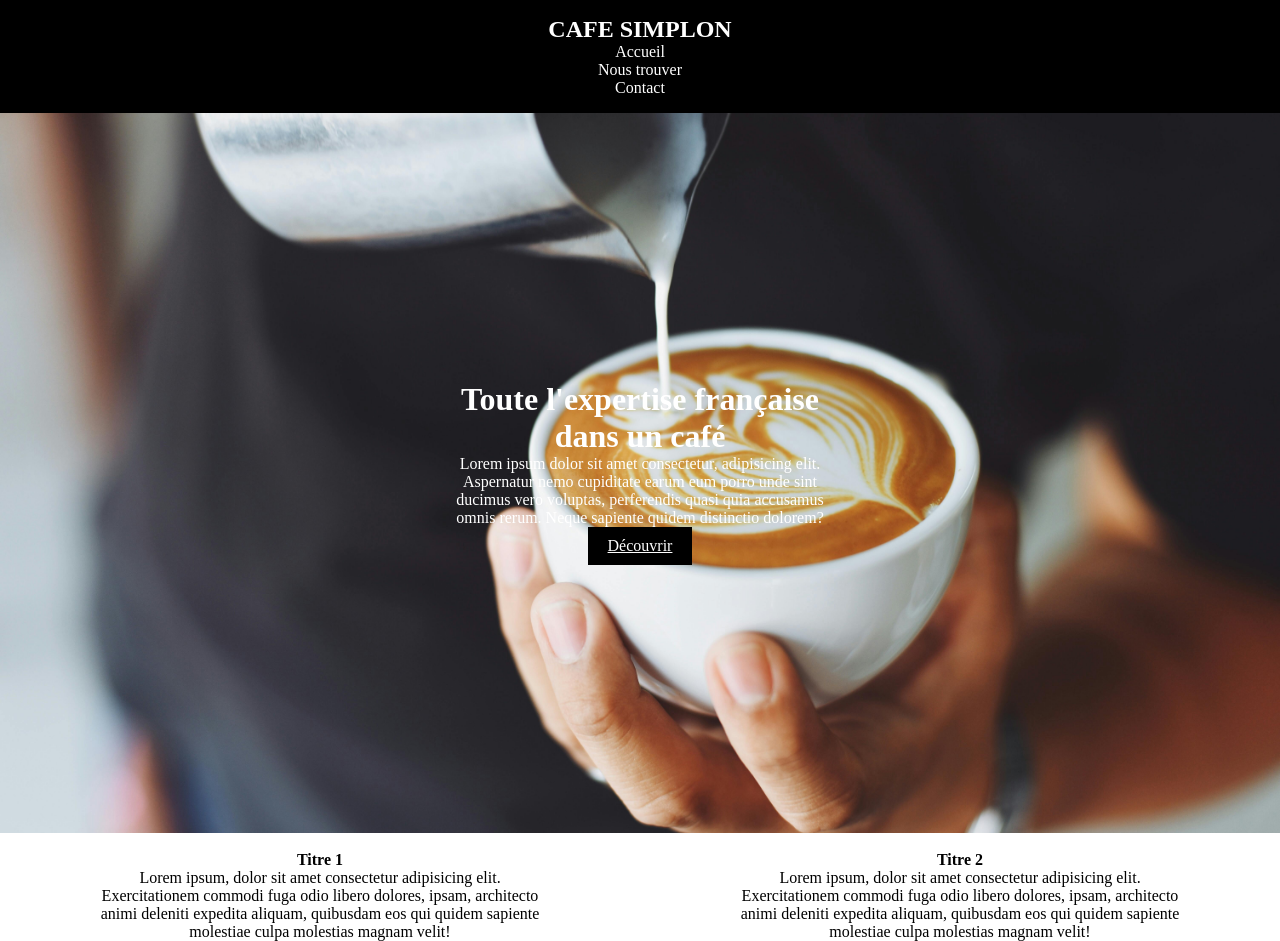
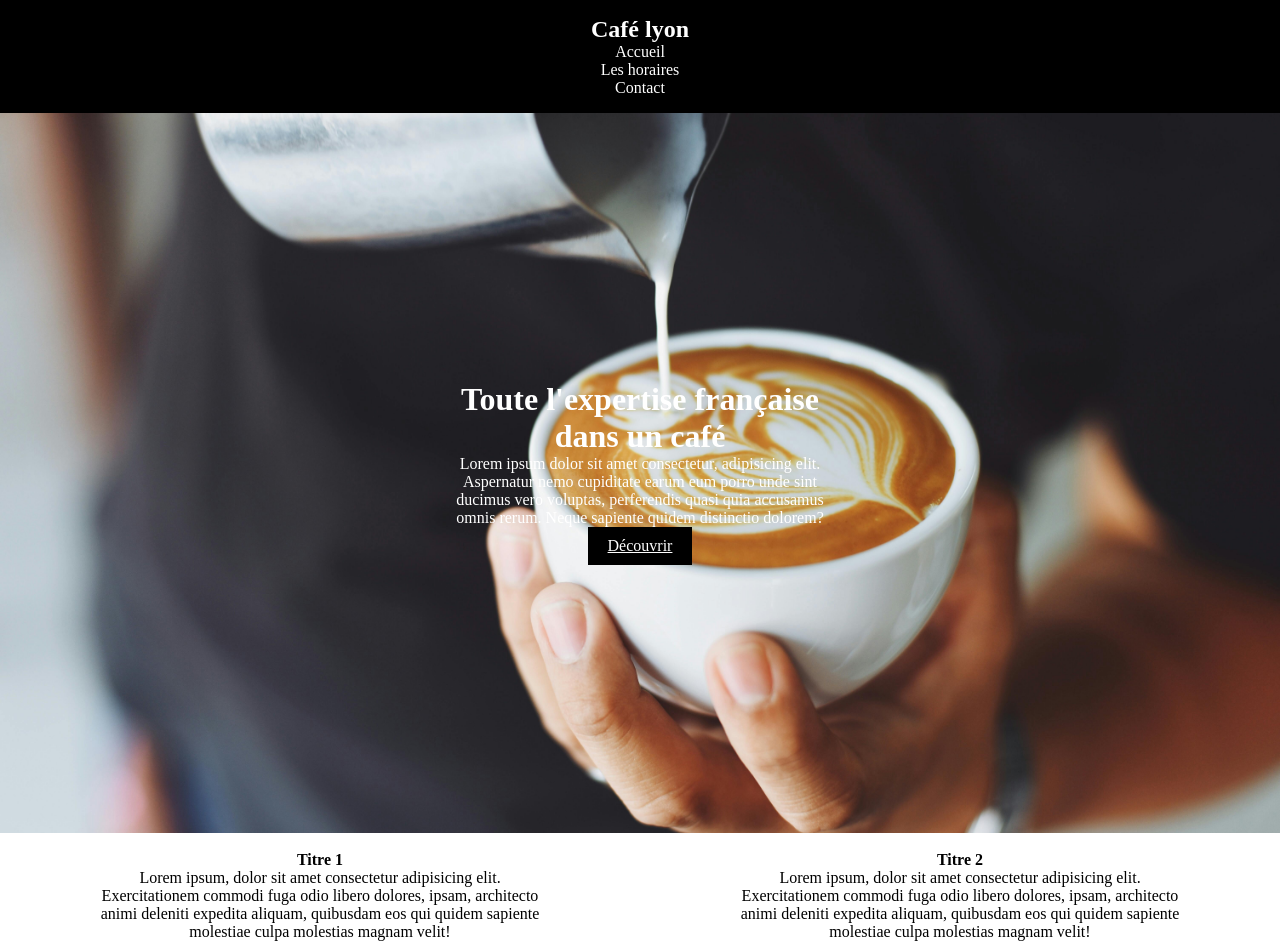
Before and after one commit to Julie-softconcept/formation, a plain HTML site: page cafe.html in a window 1280 px wide. Drawn offline with Linux system fonts and the light colour scheme.

Commit message:
changement titre + header

```diff
--- a/cafe.html
+++ b/cafe.html
@@ -11,10 +11,10 @@
 <body>
     <header>
         <nav>
-            <h1 class="marque">CAFE SIMPLON</h1>
+            <h1 class="marque">Café lyon</h1>
             <ul>
                 <li>Accueil</li>
-                <li>Nous trouver</li>
+                <li>Les horaires</li>
                 <li>Contact</li>
             </ul>
         </nav>
```
